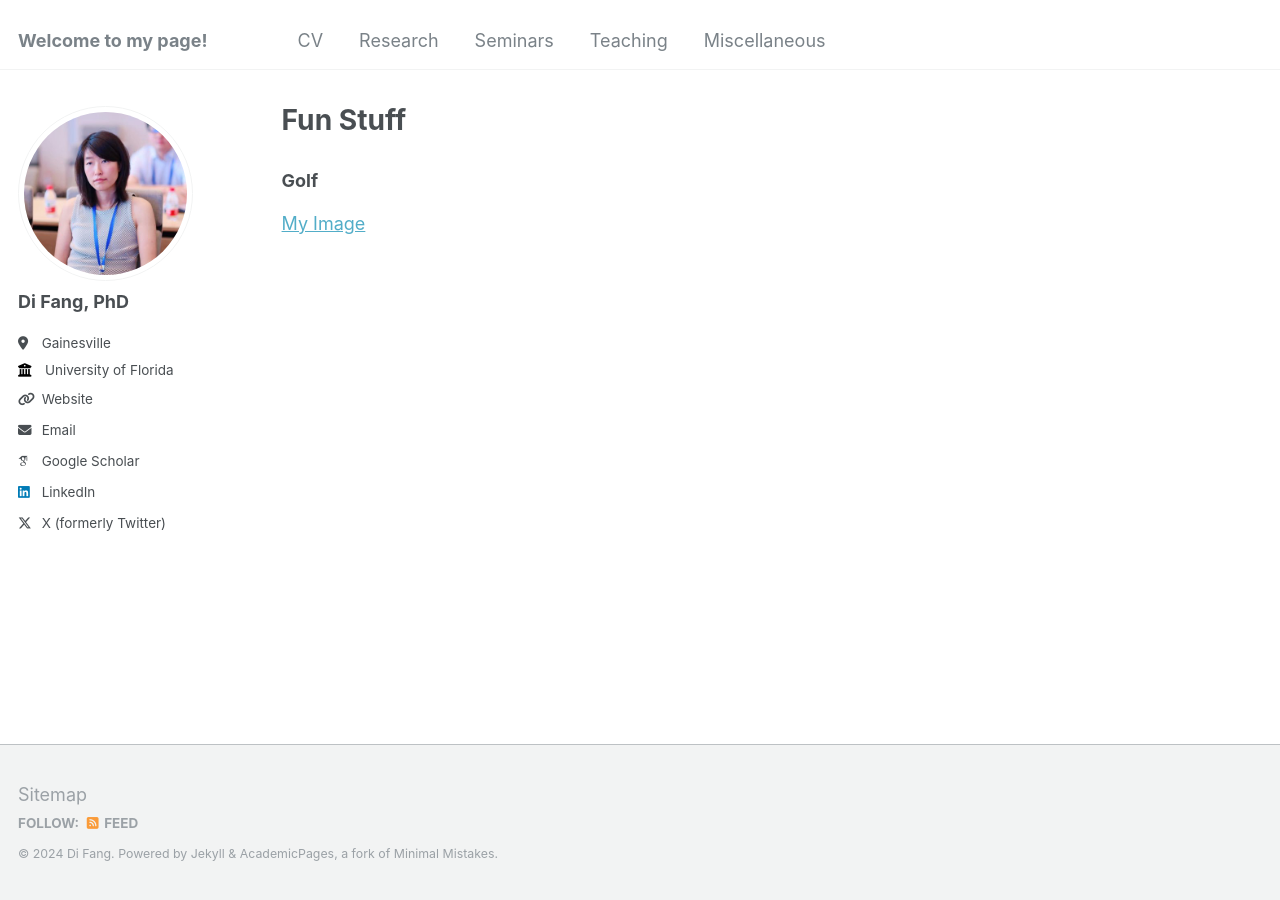
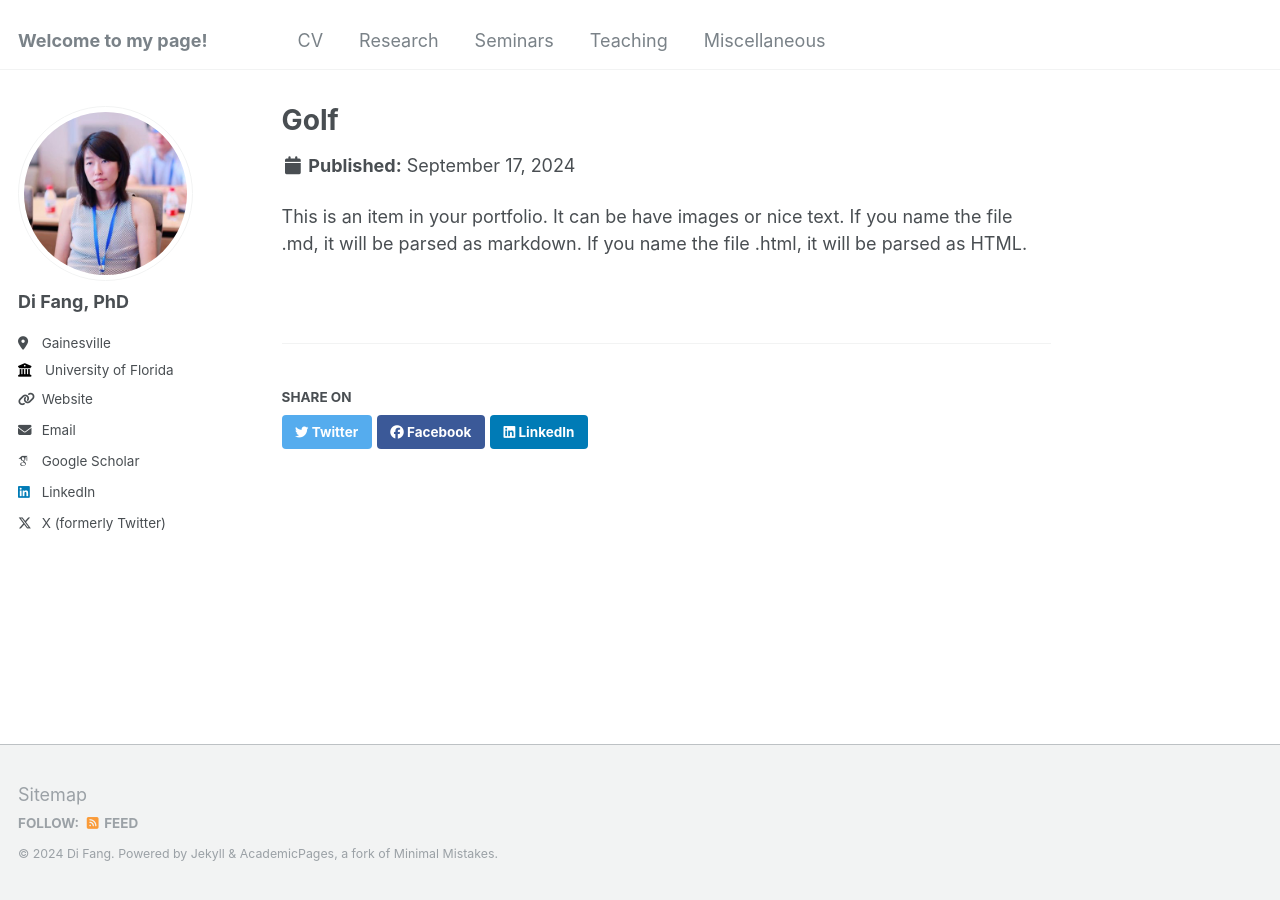
Before and after one commit to fangdi2009/mypage, a Jekyll site: the page built from _portfolio/fun.md, in a window 1280 px wide. Built offline with Jekyll 4.4.1, drawn with Linux system fonts in a browser that asks for light colours; some web fonts are replaced.

Commit message:
Update fun.md

```diff
--- a/_portfolio/fun.md
+++ b/_portfolio/fun.md
@@ -1,9 +1,7 @@
 ---
-title: "Fun Stuff"
-layout: archive
-permalink: /portfolio/
+title: "Golf"
+excerpt: "Short description of portfolio item number 1<br/><img src='/images/golf1.jpgg'>"
+collection: portfolio
 ---
 
-
-### Golf
-[My Image](/images/golf1.jpg)
+This is an item in your portfolio. It can be have images or nice text. If you name the file .md, it will be parsed as markdown. If you name the file .html, it will be parsed as HTML.
```
